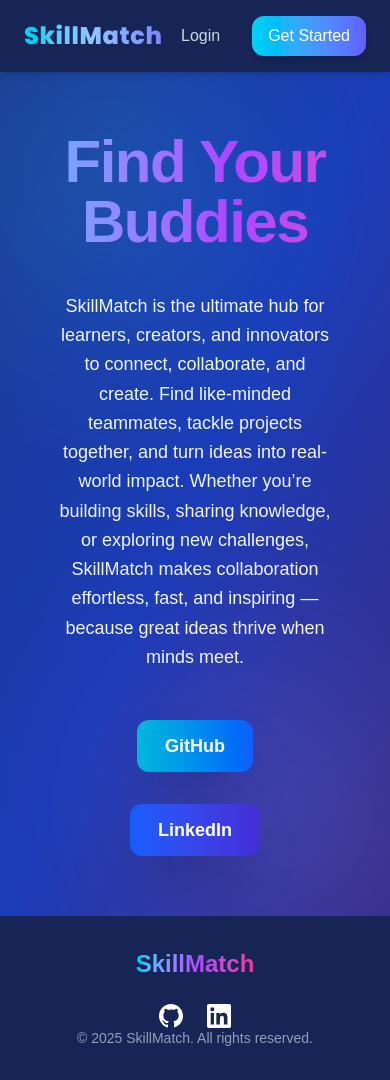
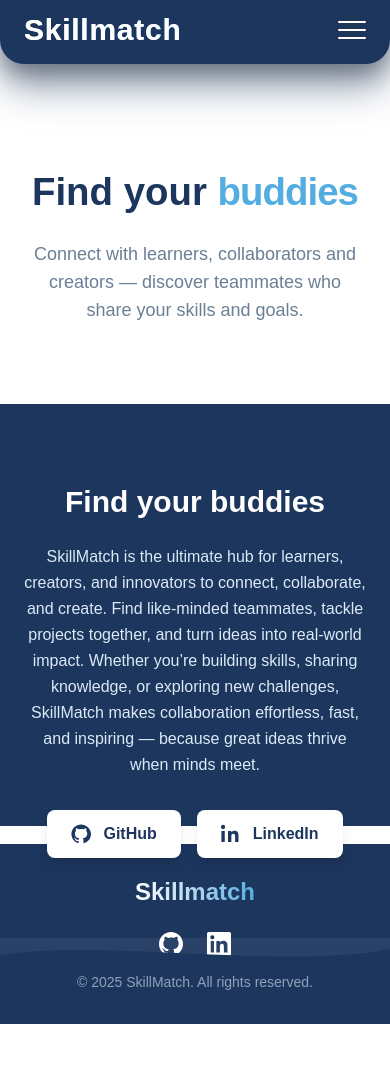
Before and after one commit to UtkrishtThakur/SKILLMATCH, a Next.js app: page / in a window 390 px wide. After the commit the page ends 1024 px from the top, so only its background shows below. Built offline with nearby package versions, Linux system fonts and the light colour scheme.

Commit message:
Polished landing page navbar anbd footer

```diff
--- a/app/page.js
+++ b/app/page.js
@@ -2,109 +2,105 @@
 import { useEffect, useState } from "react";
 import Link from "next/link";
 
-const collaboratorsLeft = [
-  "https://images.unsplash.com/photo-1522071820081-009f0129c71c?auto=format&fit=crop&w=150&q=80",
-  "https://images.unsplash.com/photo-1504384308090-c894fdcc538d?auto=format&fit=crop&w=150&q=80",
-  "https://images.unsplash.com/photo-1519389950473-47ba0277781c?auto=format&fit=crop&w=150&q=80",
+const floatingImgs = [
+  "https://images.unsplash.com/photo-1522071820081-009f0129c71c?auto=format&fit=crop&w=200&q=80",
+  "https://images.unsplash.com/photo-1504384308090-c894fdcc538d?auto=format&fit=crop&w=200&q=80",
+  "https://images.unsplash.com/photo-1519389950473-47ba0277781c?auto=format&fit=crop&w=200&q=80",
+  "https://images.unsplash.com/photo-1508214751196-bcfd4ca60f91?auto=format&fit=crop&w=200&q=80",
+  "https://images.unsplash.com/photo-1531427186611-ecfd6d936c79?auto=format&fit=crop&w=200&q=80",
 ];
 
-const collaboratorsRight = [
-  "https://images.unsplash.com/photo-1508214751196-bcfd4ca60f91?auto=format&fit=crop&w=150&q=80",
-  "https://images.unsplash.com/photo-1531427186611-ecfd6d936c79?auto=format&fit=crop&w=150&q=80",
-  "https://images.unsplash.com/photo-1544005313-94ddf0286df2?auto=format&fit=crop&w=150&q=80",
-];
-
-export default function Home() {
+export default function Hero() {
   const [animate, setAnimate] = useState(false);
 
   useEffect(() => {
-    setAnimate(true);
+    const t = setTimeout(() => setAnimate(true), 120);
+    return () => clearTimeout(t);
   }, []);
 
   return (
-    <div className="relative min-h-screen bg-gradient-to-br from-blue-900 via-blue-800 to-indigo-900 text-white flex items-center justify-center px-6 py-12 overflow-hidden select-none">
-
-      {/* Animated blobs */}
-      <svg aria-hidden="true" className="absolute -top-48 -left-48 w-[600px] h-[600px] opacity-20 animate-spin-slow blur-3xl" viewBox="0 0 600 600" xmlns="http://www.w3.org/2000/svg">
-        <defs>
-          <radialGradient id="blob1" cx="50%" cy="50%" r="50%">
-            <stop offset="0%" stopColor="#22d3ee" />
-            <stop offset="100%" stopColor="#2563eb" stopOpacity="0" />
-          </radialGradient>
-        </defs>
-        <circle cx="300" cy="300" r="300" fill="url(#blob1)" />
-      </svg>
-
-      <svg aria-hidden="true" className="absolute -bottom-48 -right-48 w-[600px] h-[600px] opacity-25 animate-spin-reverse-slow blur-3xl" viewBox="0 0 600 600" xmlns="http://www.w3.org/2000/svg">
-        <defs>
-          <radialGradient id="blob2" cx="50%" cy="50%" r="50%">
-            <stop offset="0%" stopColor="#a78bfa" />
-            <stop offset="100%" stopColor="#4c1d95" stopOpacity="0" />
-          </radialGradient>
-        </defs>
-        <circle cx="300" cy="300" r="300" fill="url(#blob2)" />
-      </svg>
-
-      {/* Dark overlay */}
-      <div className="absolute inset-0 bg-black/50 -z-10 rounded-xl" />
-
-      {/* Left collaborators */}
-      <div className="hidden md:flex flex-col gap-7 mr-16 z-20">
-        {collaboratorsLeft.map((src, idx) => (
+    <div className="min-h-screen w-full bg-white text-[#1d365e] select-none">
+      {/* TOP: white area with title and floating collaborator squares */}
+      <header className="relative overflow-hidden pt-[5.5rem]"> {/* Added top padding to lower content below navbar */}
+        <div className="max-w-6xl mx-auto px-6 py-20 relative">
+          {/* Floating square images */}
+          <div aria-hidden className="absolute inset-0 pointer-events-none">
+            {floatingImgs.slice(0, 5).map((src, i) => {
+              const left = [4, 12, 72, 82, 50][i] || (10 + i * 15);
+              const top = [8, 28, 6, 40, 56][i] || (6 + i * 10);
+              const delay = 200 + i * 150;
+              const size = [80, 90, 72, 88, 76][i];
+              return (
                 <img
-            key={`left-${idx}`}
+                  key={i}
                   src={src}
-            alt="Collaborator"
+                  alt="collaborating people"
                   loading="lazy"
-            className={`rounded-full w-24 h-24 object-cover border-4 border-blue-800 shadow-lg cursor-pointer transform transition duration-500 hover:scale-110`}
+                  className={`absolute rounded-sm shadow-2xl transform transition-all will-change-transform`}
                   style={{
+                    left: `${left}%`,
+                    top: `${top}%`,
+                    width: size,
+                    height: size,
+                    objectFit: "cover",
+                    borderRadius: 12,
+                    boxShadow: "0 12px 30px rgba(29,54,94,0.12)",
                     opacity: animate ? 1 : 0,
-              transform: animate ? "translateX(0)" : "translateX(-30px)",
-              transitionDelay: `${idx * 150 + 300}ms`,
-              filter: "drop-shadow(0 5px 10px rgb(0 0 0 / 0.4))"
+                    transform: animate ? `translateY(0) rotate(${i % 2 ? 6 : -6}deg)` : `translateY(10px) rotate(0deg)`,
+                    transition: `opacity 600ms ${delay}ms ease, transform 900ms ${delay}ms cubic-bezier(.2,.9,.3,1)`,
+                    animation: `float-${i} ${6 + (i % 3)}s ease-in-out ${delay}ms infinite`,
                   }}
                 />
-        ))}
+              );
+            })}
           </div>
 
-      {/* Main content */}
-      <div
-        className="max-w-3xl text-center px-8 z-30 relative transition-all duration-1000 ease-out"
-        style={{
-          opacity: animate ? 1 : 0,
-          transform: animate ? "translateY(0)" : "translateY(24px)"
-        }}
-      >
-        <header
-          className="text-6xl font-extrabold tracking-tight mb-10 select-none bg-gradient-to-r from-cyan-400 via-purple-500 to-pink-500 bg-clip-text text-transparent animate-gradient-text"
-          style={{
-            transform: animate ? "scale(1)" : "scale(0.95)",
-            opacity: animate ? 1 : 0,
-            transition: "all 0.8s ease-out",
-            animationFillMode: "forwards"
-          }}
-        >
-          Find Your Buddies
+          {/* Main Title */}
+          <h1 className="relative z-10 text-center max-w-4xl mx-auto text-5xl sm:text-6xl font-extrabold leading-tight">
+            <span>Find your </span>
+            <span className="inline-block" aria-hidden>
+              <span className="tracking-tight text-[#53ade0]">buddies</span>
+            </span>
+          </h1>
+
+          {/* small tagline under title (kept subtle) */}
+          <p className="relative z-10 mt-6 mx-auto max-w-2xl text-center text-lg text-[#6b7f95]">
+            Connect with learners, collaborators and creators — discover teammates who share your skills and goals.
+          </p>
+        </div>
+
+        {/* Removed arc separator SVG as requested */}
       </header>
 
-        <p
-          className="text-lg md:text-xl text-slate-100 leading-relaxed max-w-lg mx-auto mb-12"
-          style={{
-            opacity: animate ? 1 : 0,
-            transition: "opacity 1.2s ease-out 0.3s"
-          }}
-        >
-          SkillMatch is the ultimate hub for learners, creators, and innovators to connect, collaborate, and create. Find like-minded teammates, tackle projects together, and turn ideas into real-world impact. Whether you’re building skills, sharing knowledge, or exploring new challenges, SkillMatch makes collaboration effortless, fast, and inspiring — because great ideas thrive when minds meet.
+      {/* BOTTOM: dark band with color #1d365e and content - this area uses that hex color */}
+      <section style={{ background: "#1d365e" }} className="text-white h-[50vh]">
+        <div className="max-w-6xl mx-auto px-6 py-20">
+          <div className="max-w-3xl mx-auto text-center">
+            {/* Big heading below arc - similar text as earlier but now white with accents */}
+            <h2 className="text-3xl sm:text-4xl font-extrabold mb-6">
+              Find your buddies
+            </h2>
+
+            {/* Description paragraph - kept same content as provided */}
+            <p className="text-[#dbeaf6] text-base sm:text-lg leading-relaxed mb-8">
+              SkillMatch is the ultimate hub for learners, creators, and innovators to connect, collaborate, and create.
+              Find like-minded teammates, tackle projects together, and turn ideas into real-world impact. Whether you’re
+              building skills, sharing knowledge, or exploring new challenges, SkillMatch makes collaboration effortless,
+              fast, and inspiring — because great ideas thrive when minds meet.
             </p>
 
-        <div className="flex justify-center gap-8 flex-wrap">
+            {/* Social buttons */}
+            <div className="flex items-center justify-center gap-4 flex-wrap">
               <a
                 href="https://github.com/UtkrishtThakur"
                 target="_blank"
                 rel="noopener noreferrer"
+                className="inline-flex items-center gap-3 px-6 py-3 bg-white text-[#1d365e] rounded-lg font-semibold shadow-lg hover:scale-105 transform transition"
                 aria-label="GitHub"
-            className="inline-flex items-center gap-2 px-7 py-3 bg-gradient-to-r from-cyan-500 to-blue-600 rounded-xl shadow-2xl text-white font-semibold text-lg hover:brightness-110 focus-visible:ring-4 ring-cyan-400 transform transition hover:scale-110 focus:outline-none focus:ring-offset-2"
               >
+                <svg width="20" height="20" viewBox="0 0 24 24" fill="currentColor" aria-hidden>
+                  <path d="M12 .5C5.73.5.5 5.73.5 12c0 5.08 3.29 9.39 7.86 10.91.57.1.78-.25.78-.55 0-.27-.01-1-.02-1.95-3.2.7-3.88-1.54-3.88-1.54-.53-1.36-1.3-1.72-1.3-1.72-1.07-.73.08-.72.08-.72 1.18.08 1.8 1.21 1.8 1.21 1.05 1.79 2.75 1.27 3.42.97.11-.76.41-1.27.75-1.56-2.56-.29-5.26-1.28-5.26-5.68 0-1.25.45-2.27 1.19-3.07-.12-.29-.52-1.46.11-3.05 0 0 .97-.31 3.18 1.18a11.07 11.07 0 012.9-.39c.98.01 1.97.13 2.9.39 2.2-1.5 3.17-1.18 3.17-1.18.63 1.59.23 2.76.12 3.05.74.8 1.18 1.82 1.18 3.07 0 4.4-2.71 5.38-5.29 5.66.42.36.8 1.08.8 2.17 0 1.57-.01 2.83-.01 3.21 0 .3.2.66.79.55C20.71 21.39 24 17.08 24 12 24 5.73 18.27.5 12 .5z" />
+                </svg>
                 GitHub
               </a>
 
@@ -112,47 +108,49 @@
                 href="https://www.linkedin.com/in/utkrisht-thakur-b1831336a/"
                 target="_blank"
                 rel="noopener noreferrer"
+                className="inline-flex items-center gap-3 px-6 py-3 bg-white text-[#1d365e] rounded-lg font-semibold shadow-lg hover:scale-105 transform transition"
                 aria-label="LinkedIn"
-            className="inline-flex items-center gap-2 px-7 py-3 bg-gradient-to-r from-blue-600 to-indigo-700 rounded-xl shadow-2xl text-white font-semibold text-lg hover:brightness-110 focus-visible:ring-4 ring-blue-500 transform transition hover:scale-110 focus:outline-none focus:ring-offset-2"
               >
+                <svg width="20" height="20" viewBox="0 0 24 24" fill="currentColor" aria-hidden>
+                  <path d="M4.98 3.5C4.98 4.88 3.88 6 2.49 6 1.11 6 0 4.88 0 3.5S1.11 1 2.49 1c1.39 0 2.49 1.12 2.49 2.5zM.5 8.5h4v13h-4v-13zM8.5 8.5h3.83v1.77h.05c.53-1 1.84-2.06 3.79-2.06 4.05 0 4.8 2.66 4.8 6.12v7.17h-4v-6.36c0-1.52-.03-3.47-2.12-3.47-2.12 0-2.44 1.65-2.44 3.36v6.47h-4v-13z" />
+                </svg>
                 LinkedIn
               </a>
             </div>
-
-
+          </div>
         </div>
 
-      {/* Right collaborators */}
-      <div className="hidden md:flex flex-col gap-7 ml-16 z-20">
-        {collaboratorsRight.map((src, idx) => (
-          <img
-            key={`right-${idx}`}
-            src={src}
-            alt="Collaborator"
-            loading="lazy"
-            className="rounded-full w-24 h-24 object-cover border-4 border-blue-800 shadow-lg cursor-pointer transform transition duration-500 hover:scale-110"
-            style={{
-              opacity: animate ? 1 : 0,
-              transform: animate ? "translateX(0)" : "translateX(30px)",
-              transitionDelay: `${idx * 150 + 450}ms`,
-              filter: "drop-shadow(0 5px 10px rgb(0 0 0 / 0.4))"
-            }}
-          />
-        ))}
+        {/* Small wave-bottom so the dark band blends back to white */}
+        <div className="relative">
+          <svg
+            viewBox="0 0 1440 80"
+            className="w-full block"
+            preserveAspectRatio="none"
+            xmlns="http://www.w3.org/2000/svg"
+            aria-hidden
+          >
+            <path d="M0,64 C360,0 1080,120 1440,40 L1440,80 L0,80 Z" fill="#1d365e" />
+            <path d="M0,0 L1440,0 L1440,40 C1080,120 360,0 0,64 Z" fill="#ffffff" opacity="0.06" />
+          </svg>
         </div>
+      </section>
 
       <style jsx>{`
-        @keyframes gradient-text {
-          0% { background-position: 0% 50%; }
-          50% { background-position: 100% 50%; }
-          100% { background-position: 0% 50%; }
+        /* Floating subtle bob animations (unique per image via generated keyframes) */
+        @keyframes float-0 { 0% { transform: translateY(0) rotate(-6deg); } 50% { transform: translateY(-10px) rotate(-2deg); } 100% { transform: translateY(0) rotate(-6deg); } }
+        @keyframes float-1 { 0% { transform: translateY(0) rotate(6deg); } 50% { transform: translateY(-8px) rotate(2deg); } 100% { transform: translateY(0) rotate(6deg); } }
+        @keyframes float-2 { 0% { transform: translateY(0) rotate(-5deg); } 50% { transform: translateY(-12px) rotate(-1deg); } 100% { transform: translateY(0) rotate(-5deg); } }
+        @keyframes float-3 { 0% { transform: translateY(0) rotate(5deg); } 50% { transform: translateY(-9px) rotate(3deg); } 100% { transform: translateY(0) rotate(5deg); } }
+        @keyframes float-4 { 0% { transform: translateY(0) rotate(-4deg); } 50% { transform: translateY(-7px) rotate(0deg); } 100% { transform: translateY(0) rotate(-4deg); } }
+
+        /* Ensure the buddy word has the exact color */
+        h1 span .tracking-tight { color: #53ade0; }
+
+        /* Slight responsive adjustments */
+        @media (max-width: 768px) {
+          header div.absolute img { display: none; }
+          h1 { font-size: 2.4rem; }
         }
-        .animate-gradient-text { background-size: 200% 200%; animation: gradient-text 5s ease infinite; }
-
-        @keyframes spin-slow { 0% { transform: rotate(0deg); } 100% { transform: rotate(360deg); } }
-        @keyframes spin-reverse-slow { 0% { transform: rotate(360deg); } 100% { transform: rotate(0deg); } }
-        .animate-spin-slow { animation: spin-slow 40s linear infinite; }
-        .animate-spin-reverse-slow { animation: spin-reverse-slow 50s linear infinite; }
       `}</style>
     </div>
   );
--- a/components/Footer.jsx
+++ b/components/Footer.jsx
@@ -3,12 +3,12 @@
 
 const Footer = () => {
   return (
-    <footer className="bg-blue-950 text-white py-8 px-6 md:px-20 ">
+    <footer className="bg-[#1d365e] text-white py-8 px-6 md:px-20 ">
       <div className="max-w-7xl mx-auto flex flex-col md:flex-row justify-between items-center gap-6">
         {/* Brand Name / Logo */}
         <div className="text-2xl font-extrabold select-none">
-          <span className="bg-gradient-to-r from-cyan-400 via-purple-500 to-pink-500 bg-clip-text text-transparent">
-            SkillMatch
+          <span className="bg-gradient-to-r from-white to-[#53ade0] bg-clip-text text-transparent">
+            Skillmatch
           </span>
         </div>
 
@@ -51,7 +51,7 @@
       </div>
 
       {/* Copyright */}
-      <div className=" text-center text-slate-400 select-none text-sm align-text-top">
+      <div className="text-center text-slate-400 select-none text-sm mt-4">
         &copy; {new Date().getFullYear()} SkillMatch. All rights reserved.
       </div>
     </footer>
--- a/components/Navbar.jsx
+++ b/components/Navbar.jsx
@@ -5,16 +5,15 @@
 
 const Navbar = () => {
   const [user, setUser] = useState(null);
+  const [menuOpen, setMenuOpen] = useState(false);
   const pathname = usePathname();
   const router = useRouter();
 
-  // 🔹 Check user on mount or path change
   useEffect(() => {
     const storedUser = localStorage.getItem("user");
     const parsedUser = storedUser ? JSON.parse(storedUser) : null;
     setUser(parsedUser);
 
-    // 🔹 Auto-logout if user opens login page
     if (pathname.startsWith("/auth/login")) {
       localStorage.removeItem("token");
       localStorage.removeItem("user");
@@ -27,78 +26,173 @@
     localStorage.removeItem("user");
     setUser(null);
     router.push("/");
+    setMenuOpen(false);
   };
 
-  // 🔹 Dynamic button generator
-  const renderButtons = () => {
-    if (!user) {
-      // Not logged in
+  const toggleMenu = () => {
+    setMenuOpen(!menuOpen);
+  };
+
+  const routes = [
+    { key: "connect", path: user ? `/connect/${user._id}` : "/connect", label: "Connect" },
+    { key: "search", path: user ? `/search/${user._id}` : "/search", label: "Search" },
+    { key: "profile", path: user ? `/profile/${user._id}` : "/profile", label: "Profile" },
+    { key: "chat", path: `/chat`, label: "Chat" },
+  ];
+
   return (
+    <>
+      <nav className="fixed top-0 left-0 w-full bg-[#1d365e] rounded-b-3xl shadow-[0_10px_30px_rgba(29,54,94,0.5)] z-50 backdrop-filter backdrop-blur-sm">
+        <div className="max-w-7xl mx-auto px-6 py-4 flex items-center justify-between select-none">
+          {/* Brand */}
+          <h1 className="text-white text-3xl font-extrabold tracking-wide cursor-pointer bg-gradient-to-r from-white to-[#53ade0] bg-clip-text text-transparent select-text transition-transform duration-300 hover:scale-110">
+            <Link href="/">Skillmatch</Link>
+          </h1>
+
+          {/* Desktop Menu */}
+          <div className="hidden md:flex items-center gap-6">
+            {!user ? (
               <>
                 <Link
                   href="/auth/login"
-            className="px-4 py-2 rounded-xl text-gray-300 hover:text-white transition-colors"
+                  className="text-white px-5 py-2 rounded-xl font-medium hover:bg-white/20 transition-colors drop-shadow-md hover:drop-shadow-lg transform hover:scale-105 active:scale-95 transition-transform"
                 >
                   Login
                 </Link>
                 <Link
                   href="/auth/register"
-            className="px-4 py-2 rounded-xl bg-gradient-to-r from-cyan-400 to-indigo-500 text-white font-medium shadow-md hover:shadow-lg hover:scale-105 active:scale-95 transition"
+                  className="bg-gradient-to-r from-white to-[#53ade0] px-6 py-2 rounded-xl text-[#1d365e] font-semibold shadow-lg hover:shadow-2xl hover:scale-110 active:scale-95 transition-transform"
                 >
                   Get Started
                 </Link>
               </>
-      );
-    }
-
-    // Logged-in user
-    const routes = [
-      { key: "connect", path: `/connect/${user._id}`, label: "Connect", gradient: "from-blue-400 to-indigo-500" },
-      { key: "search", path: `/search/${user._id}`, label: "Search", gradient: "from-green-400 to-teal-500" },
-      { key: "profile", path: `/profile/${user._id}`, label: "Profile", gradient: "from-purple-400 to-pink-500" },
-      // Chat should point to the chat listing page; use /chat (server will show user's conversations)
-      { key: "chat", path: `/chat`, label: "Chat", gradient: "from-yellow-400 to-orange-500" }
-    ];
-    return (
+            ) : (
               <>
                 {routes
-          // Build a stable prefix for each route and hide links that match current pathname prefix
-          .filter((route) => {
-            const prefix = route.path === "/chat" ? "/chat" : (route.path.split("/")[1] ? `/${route.path.split("/")[1]}` : route.path);
-            return !pathname.startsWith(prefix);
-          })
+                  .filter(
+                    (route) =>
+                      !pathname.startsWith(
+                        route.path.split("/")[1]
+                          ? `/${route.path.split("/")[1]}`
+                          : route.path
+                      )
+                  )
                   .map((route) => (
                     <Link
                       key={route.key}
                       href={route.path}
-              className={`px-4 py-2 rounded-xl bg-gradient-to-r ${route.gradient} text-white font-medium shadow-md hover:shadow-lg hover:scale-105 active:scale-95 transition`}
+                      className="bg-gradient-to-r from-white to-[#53ade0] px-6 py-2 rounded-xl text-[#1d365e] font-semibold shadow-lg hover:shadow-2xl hover:scale-110 active:scale-95 transition-transform"
                     >
                       {route.label}
                     </Link>
                   ))}
-
-        {/* 🚪 Logout Button */}
                 <button
                   onClick={handleLogout}
-          className="px-4 py-2 rounded-xl bg-red-500 text-white font-medium shadow-md hover:shadow-lg hover:scale-105 active:scale-95 transition"
+                  className="bg-pink-400 px-6 py-2 rounded-xl text-white font-semibold shadow-lg hover:shadow-2xl hover:scale-110 active:scale-95 transition-transform"
                 >
                   Log Out
                 </button>
               </>
-    );
-  };
+            )}
+          </div>
 
-  return (
-    <nav className="w-full bg-blue-950 px-6 py-4 shadow-md sticky top-0 z-50">
-      <div className="flex items-center justify-between">
-        <h1 className="text-2xl font-extrabold tracking-wide bg-gradient-to-r from-cyan-400 via-blue-300 to-indigo-400 bg-clip-text text-transparent font-[Poppins]">
-          <Link href="/">SkillMatch</Link>
-        </h1>
-        <div className="flex gap-4 items-center">
-          {renderButtons()}
+          {/* Mobile Menu Button */}
+          <button
+            onClick={toggleMenu}
+            aria-label="Toggle menu"
+            className="md:hidden flex flex-col gap-1.5 focus:outline-none focus:ring-2 focus:ring-white rounded"
+          >
+            <span
+              className={`block h-0.5 w-7 bg-white rounded origin-left transition-transform ${
+                menuOpen ? "rotate-45 translate-y-[9px]" : ""
+              }`}
+            />
+            <span
+              className={`block h-0.5 w-7 bg-white rounded transition-opacity ${
+                menuOpen ? "opacity-0" : "opacity-100"
+              }`}
+            />
+            <span
+              className={`block h-0.5 w-7 bg-white rounded origin-left transition-transform ${
+                menuOpen ? "-rotate-45 -translate-y-[9px]" : ""
+              }`}
+            />
+          </button>
         </div>
+
+        {/* Mobile Dropdown */}
+        <div
+          className={`md:hidden bg-[#1d365e] rounded-b-3xl overflow-hidden transition-max-height duration-500 ease-in-out ${
+            menuOpen ? "max-h-[500px] py-4" : "max-h-0 py-0"
+          }`}
+        >
+          {!user ? (
+            <div className="flex flex-col gap-4 px-6">
+              <Link
+                href="/auth/login"
+                className="text-white px-5 py-3 rounded-xl font-medium hover:bg-white/20 transition-colors drop-shadow-md text-center hover:drop-shadow-lg transform hover:scale-105 active:scale-95 transition-transform"
+                onClick={() => setMenuOpen(false)}
+              >
+                Login
+              </Link>
+              <Link
+                href="/auth/register"
+                className="bg-gradient-to-r from-white to-[#53ade0] px-6 py-3 rounded-xl text-[#1d365e] font-semibold shadow-lg text-center hover:shadow-2xl hover:scale-110 active:scale-95 transition-transform"
+                onClick={() => setMenuOpen(false)}
+              >
+                Get Started
+              </Link>
+            </div>
+          ) : (
+            <div className="flex flex-col gap-4 px-6">
+              {routes
+                .filter(
+                  (route) =>
+                    !pathname.startsWith(
+                      route.path.split("/")[1]
+                        ? `/${route.path.split("/")[1]}`
+                        : route.path
+                    )
+                )
+                .map((route) => (
+                  <Link
+                    key={route.key}
+                    href={route.path}
+                    className="bg-gradient-to-r from-white to-[#53ade0] px-6 py-3 rounded-xl text-[#1d365e] font-semibold shadow-lg text-center hover:shadow-2xl hover:scale-110 active:scale-95 transition-transform"
+                    onClick={() => setMenuOpen(false)}
+                  >
+                    {route.label}
+                  </Link>
+                ))}
+              <button
+                onClick={handleLogout}
+                className="bg-pink-200 px-6 py-3 rounded-xl text-white font-semibold shadow-lg hover:shadow-2xl hover:scale-110 active:scale-95 transition-transform"
+              >
+                Log Out
+              </button>
+            </div>
+          )}
         </div>
       </nav>
+
+      <style jsx>{`
+        nav {
+          /* Removed border */
+          will-change: transform, box-shadow;
+          backdrop-filter: saturate(180%) blur(15px);
+        }
+        nav:hover {
+          box-shadow:
+            0 10px 20px rgba(0, 0, 0, 0.25),
+            0 20px 40px rgba(29, 54, 94, 0.55);
+          transform: translateY(-4px);
+          transition: box-shadow 0.3s ease, transform 0.3s ease;
+        }
+        div[aria-hidden] {
+          will-change: max-height;
+        }
+      `}</style>
+    </>
   );
 };
 
```
Also changed, not shown: components/Chatlist.jsx (+42 -16 lines), models/Chat.js (+0 -11 lines). Lines whose indentation alone changed are shown as unchanged.
